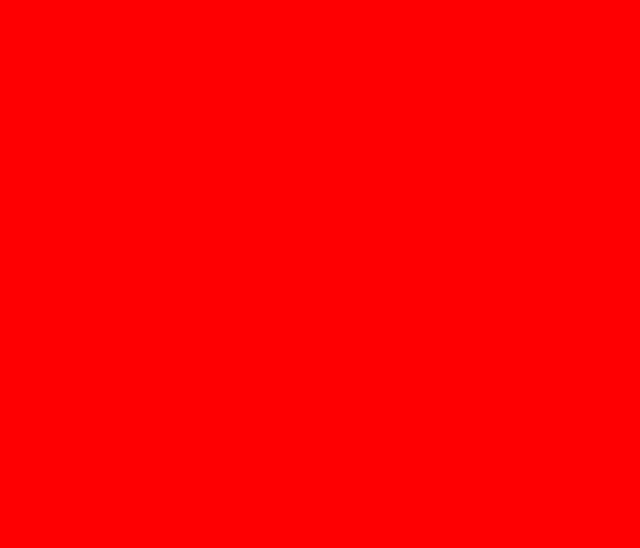
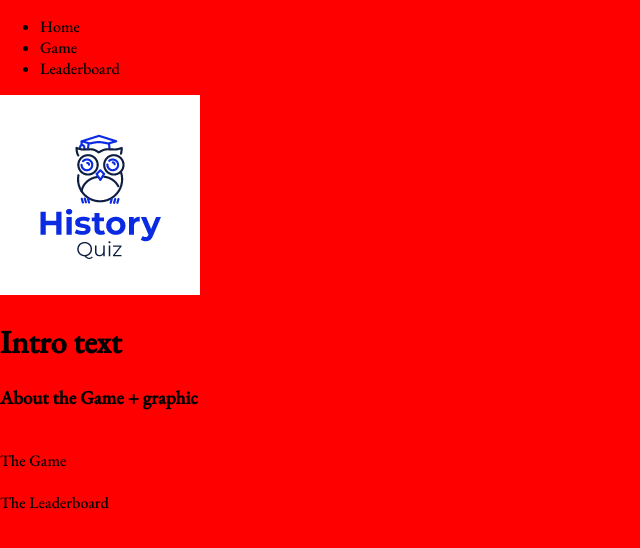
Before and after one commit to NRCarver/Javascript-Quiz, a plain HTML site: page index.html in a window 1280 px wide. Shown: the whole page, without its empty margins (0-640 px from the left). Drawn offline with nearby package versions, Linux system fonts and the light colour scheme.

Commit message:
Add logo and basic layout

```diff
--- a/assets/css/style.css
+++ b/assets/css/style.css
@@ -1,3 +1,6 @@
 body {
     background-color: red;
+    font-family: 'EB Garamond','Nova Square', serif;
+    padding: 0%;
+    margin: 0%;
 }
--- a/index.html
+++ b/index.html
@@ -5,14 +5,35 @@
     <meta charset="UTF-8">
     <meta http-equiv="X-UA-Compatible" content="IE=edge">
     <meta name="viewport" content="width=device-width, initial-scale=1.0">
-    <meta name="description"
-        content="Simple History Quiz matching events to the year they happened for all ages">
-    <meta name="keywords"
-        content="History, Quiz, Historical Events, Educational, History Quizzes">
+    <meta name="description" content="Simple History Quiz matching events to the year they happened for all ages">
+    <link href="https://fonts.googleapis.com/css2?family=EB+Garamond:wght@500&family=Nova+Square&display=swap" rel="stylesheet">
+    <meta name="keywords" content="History, Quiz, Historical Events, Educational, History Quizzes">
     <link rel="stylesheet" href="assets/css/style.css">
     <title>What Year Quiz?</title>
 </head>
 <body>
+    <header>
+        <nav>
+            <ul>
+                <li>Home</li>
+                <li>Game</li>
+                <li>Leaderboard</li>
+            </ul>
+        </nav>
+
+
+
+    </header>
+    <div>
+        <img src="assets/images/historyquiz-logo.png" alt="history quiz logo">
+        <h1>Intro text </h1>
+    <h3>About the Game + graphic</h3>
+    </div>
+    <br>
+    <div>The Game</div>
+    <br>
+    <div>The Leaderboard</div>
+
 
 <script src="assets/js/script.js"></script>
 </body>
```
Also changed, not shown: assets/images/historyquiz-logo.png (added).
